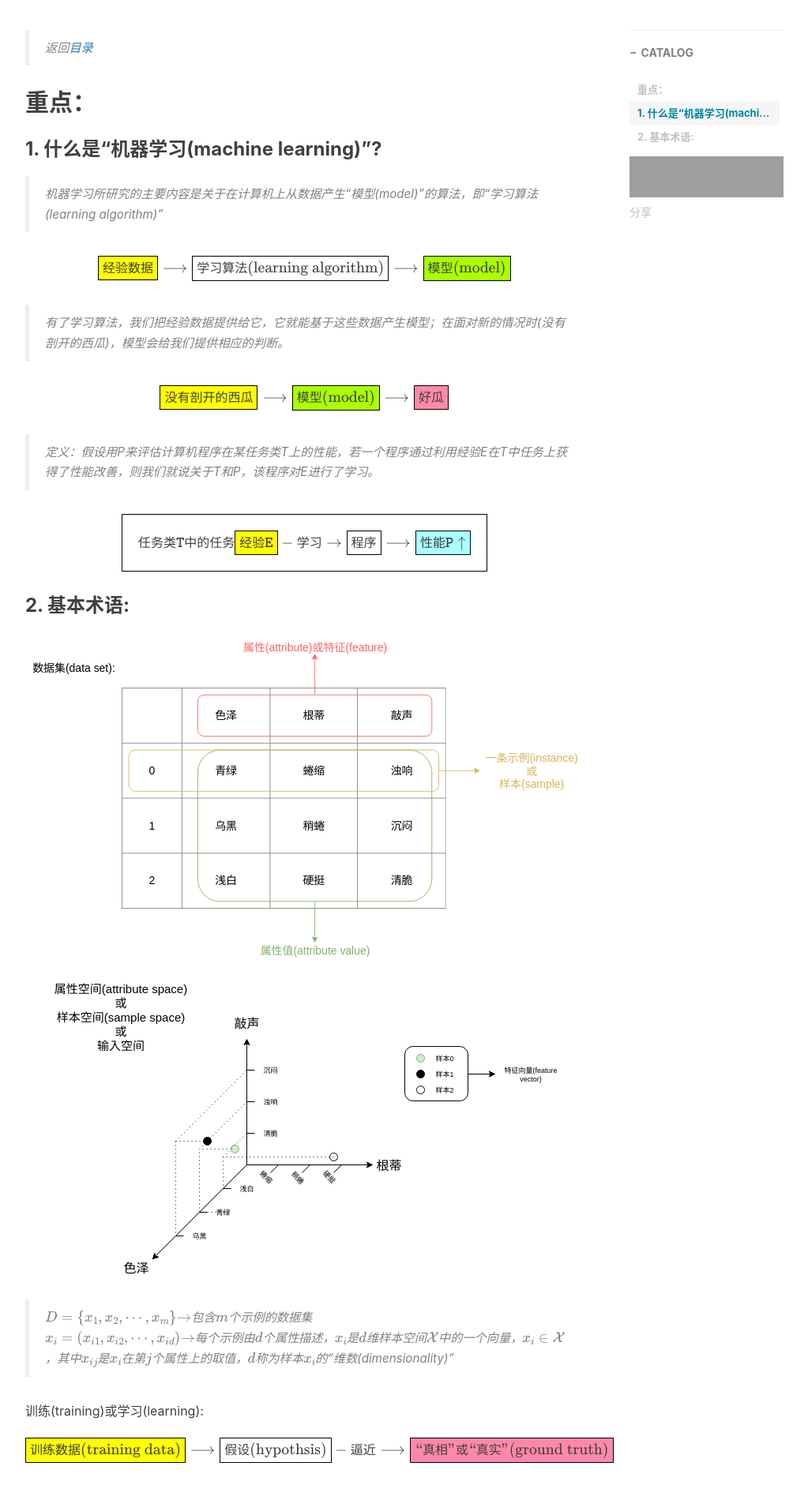
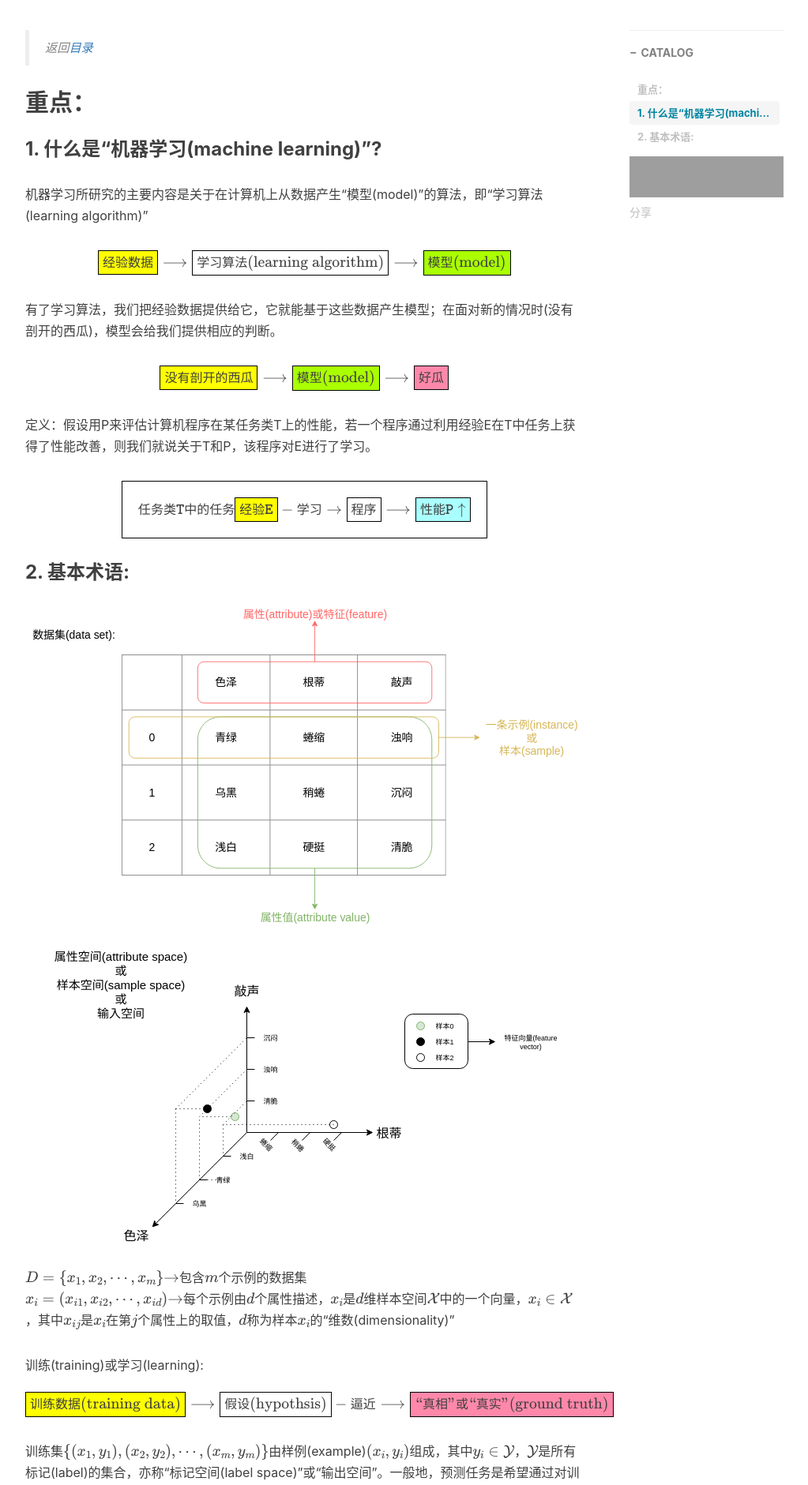
Before and after one commit to zivenyang/zivenyang.github.io, a Jekyll site: the page built from _posts/zzh-mathine-learning/2017-07-06-zzh-ml-chapter-1.markdown, in a window 1280 px wide. Shown: the part 459-2340 px from the top of the page at 79% size, without its empty margins (233-1256 px from the left). Built offline with Jekyll 4.4.1, drawn with Linux system fonts in a browser that asks for light colours; nearby versions of some CDN libraries; formulas are drawn with MathJax 3; comment, search, counter and statistics services are not loaded; grey boxes are pictures that could not be loaded.

Commit message:
update ch1

```diff
--- a/_posts/zzh-mathine-learning/2017-07-06-zzh-ml-chapter-1.markdown
+++ b/_posts/zzh-mathine-learning/2017-07-06-zzh-ml-chapter-1.markdown
@@ -14,7 +14,7 @@ tags:
 
 ## 重点：
 ### 1. 什么是“机器学习(machine learning)”?
-> 机器学习所研究的主要内容是关于在计算机上从数据产生“模型(model)”的算法，即“学习算法(learning algorithm)”
+机器学习所研究的主要内容是关于在计算机上从数据产生“模型(model)”的算法，即“学习算法(learning algorithm)”
 
 \\[
 \require{AMScd}
@@ -43,7 +43,7 @@ tags:
 \\]
 
 
-> 有了学习算法，我们把经验数据提供给它，它就能基于这些数据产生模型；在面对新的情况时(没有剖开的西瓜)，模型会给我们提供相应的判断。
+有了学习算法，我们把经验数据提供给它，它就能基于这些数据产生模型；在面对新的情况时(没有剖开的西瓜)，模型会给我们提供相应的判断。
 
 \\[
 \require{AMScd}
@@ -72,7 +72,7 @@ tags:
 \\]
 
 
-> 定义：假设用P来评估计算机程序在某任务类T上的性能，若一个程序通过利用经验E在T中任务上获得了性能改善，则我们就说关于T和P，该程序对E进行了学习。
+定义：假设用P来评估计算机程序在某任务类T上的性能，若一个程序通过利用经验E在T中任务上获得了性能改善，则我们就说关于T和P，该程序对E进行了学习。
 
 \\[\bbox[20px,border:1px solid black]
 {\{\text{任务类\\(\mathtt{T}\\)中的任务} \\\
@@ -106,7 +106,7 @@ tags:
 <img src="/img/in-post/zzh-machine-learning/ch1/terminology.svg" />
 <img src="/img/in-post/zzh-machine-learning/ch1/terminology2.svg" />
 
-> \\(D=\\{x_{1}, x_{2},\cdots, x_{m}\\}\\)\\(\rightarrow\\)包含\\(m\\)个示例的数据集
+\\(D=\\{x_{1}, x_{2},\cdots, x_{m}\\}\\)\\(\rightarrow\\)包含\\(m\\)个示例的数据集
 \\(x_{i}=(x_{i1}, x_{i2}, \cdots, x_{id})\\)\\(\rightarrow\\)每个示例由\\(d\\)个属性描述，\\(x_i\\)是\\(d\\)维样本空间\\(\mathcal{X}\\)中的一个向量，\\(x_{i}\in\mathcal{X}\\)，其中\\(x_{ij}\\)是\\(x_i\\)在第\\(j\\)个属性上的取值，\\(d\\)称为样本\\(x_i\\)的“维数(dimensionality)”
 
 训练(training)或学习(learning):
@@ -198,7 +198,7 @@ y
 \end{cases}
 \\]
 
-> 学得模型适用于新样本的能力，称为“泛化(generalization)”能力
+学得模型适用于新样本的能力，称为“泛化(generalization)”能力
 通常假设样本空间中全体样本服从一个未知“分布(distribution)”\\(\mathcal{D}\\)，我们获得的每个样本都是独立地从这个样本上采样获得的，即“独立同分布(independent and identically distributed，简称\\(i.i.d.\\))”。一般而言，训练样本越多，我们得到关于\\(\mathcal{D}\\)的信息越多，这样就越有可能通过学习获得具有强泛化能力的模型。
 
 \\[\bbox[10px,border:1px solid black]
```
